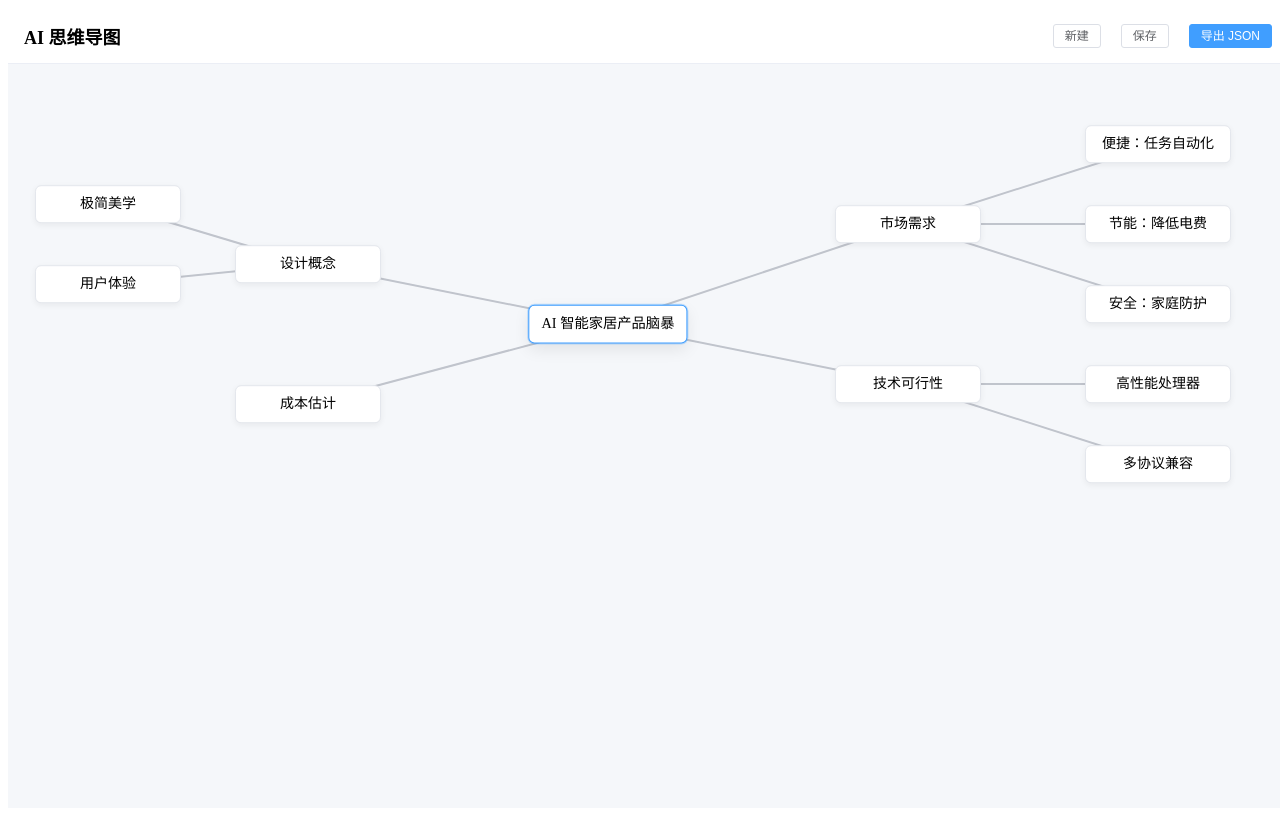
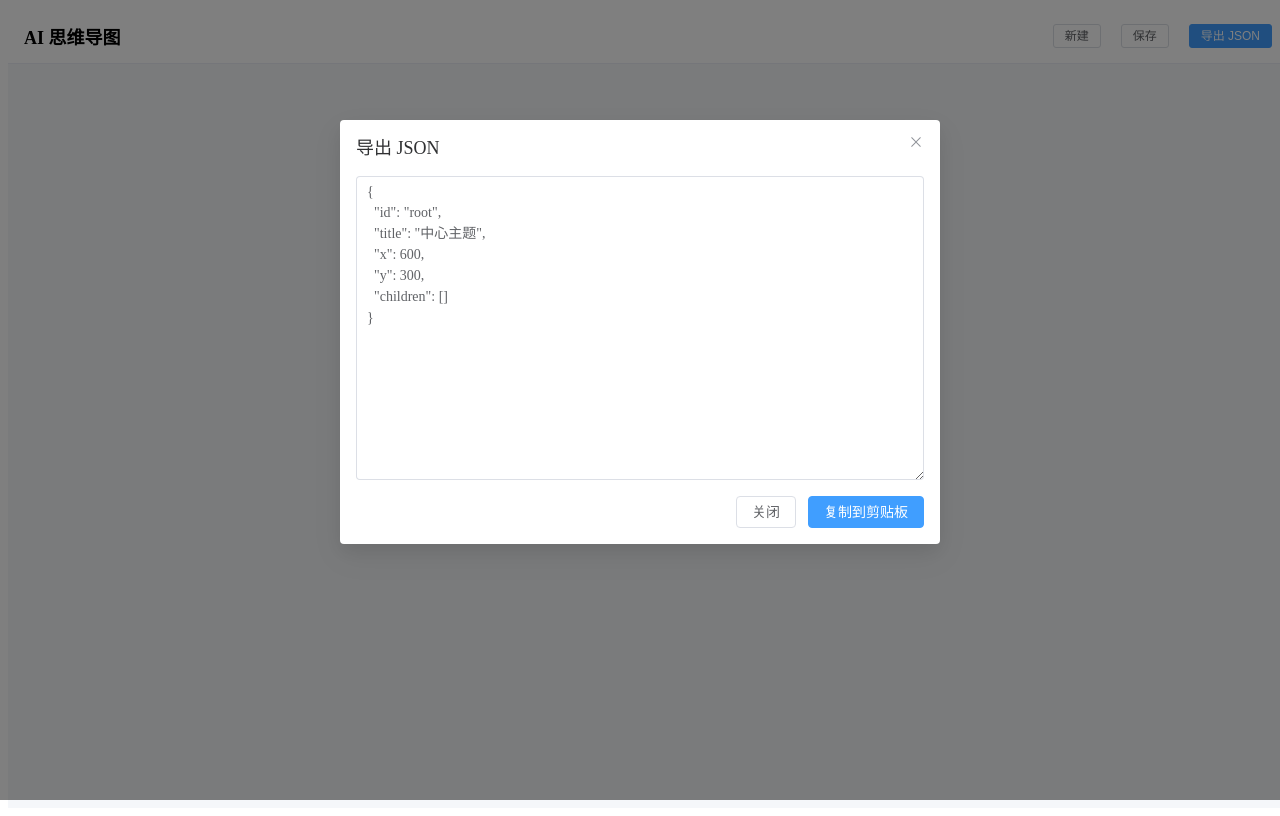
Before and after one commit to 0xihehe0/vue3-mindmap, a Vue app: page / in a window 1280 px wide. Both pictures are taken after a click on the button "导出 JSON". Built offline with nearby package versions, Linux system fonts and the light colour scheme.

Commit message:
add from 0 to finish

```diff
--- a/src/App.vue
+++ b/src/App.vue
@@ -1,12 +1,171 @@
 <script setup lang="ts">
+import { ref, onMounted } from 'vue'
 import Toolbar from './components/Toolbar.vue'
 import MindMapCanvas from './components/MindMapCanvas.vue'
+import type { MindNode } from './types/mindmap'
+import { ElMessage, ElMessageBox } from 'element-plus'
+
+const STORAGE_KEY = 'mindmap-data'
+
+// 生成一个“只有一个父级”的空白导图
+const createEmptyMindMap = (): MindNode => ({
+  id: 'root',
+  title: '中心主题',
+  x: 600,
+  y: 300,
+  children: []
+})
+
+// 根节点：全局唯一状态
+const rootNode = ref<MindNode>(createEmptyMindMap())
+
+// 记录“上次保存时的 JSON”，用来判断当前是否有改动
+const lastSavedJson = ref<string | null>(null)
+
+// 导出 JSON 弹窗
+const exportDialogVisible = ref(false)
+const exportJson = ref('')
+
+// 初次挂载：优先读取本地缓存
+onMounted(() => {
+  const saved = localStorage.getItem(STORAGE_KEY)
+  if (saved) {
+    try {
+      rootNode.value = JSON.parse(saved)
+      lastSavedJson.value = saved
+      console.log('已从本地缓存加载思维导图')
+    } catch (e) {
+      console.error('解析本地思维导图失败：', e)
+      rootNode.value = createEmptyMindMap()
+    }
+  } else {
+    // 没有缓存 → 使用空白导图
+    rootNode.value = createEmptyMindMap()
+  }
+})
+
+/**
+ * 保存当前导图到 localStorage
+ */
+const doSave = () => {
+  const json = JSON.stringify(rootNode.value)
+  localStorage.setItem(STORAGE_KEY, json)
+  lastSavedJson.value = json
+  ElMessage.success('已保存到本地（localStorage）')
+}
+
+/**
+ * Toolbar：点击“保存”
+ */
+const handleSave = () => {
+  doSave()
+}
+
+/**
+ * Toolbar：点击“新建”
+ * 逻辑：
+ * 1. 当前内容和已保存内容完全相同：
+ *    -> 直接新建空白导图
+ * 2. 当前内容和已保存内容不同：
+ *    -> 提示是否先保存
+ */
+const handleNew = () => {
+  const currentJson = JSON.stringify(rootNode.value)
+  const savedJson =
+    lastSavedJson.value ?? localStorage.getItem(STORAGE_KEY)
+
+  // 情况 1：没有任何保存记录
+  if (!savedJson) {
+    rootNode.value = createEmptyMindMap()
+    ElMessage.success('已新建空白思维导图')
+    return
+  }
+
+  // 情况 2：当前内容和保存内容一致 → 无需确认，直接新建
+  if (savedJson === currentJson) {
+    rootNode.value = createEmptyMindMap()
+    ElMessage.success('已新建空白思维导图')
+    return
+  }
+
+  // 情况 3：当前有未保存修改 → 提示用户
+  ElMessageBox.confirm(
+    '当前思维导图尚未保存，是否先保存再新建？',
+    '提示',
+    {
+      confirmButtonText: '保存并新建',
+      cancelButtonText: '直接新建',
+      type: 'warning'
+    }
+  )
+    .then(() => {
+      // 用户选择：保存并新建
+      doSave()
+      rootNode.value = createEmptyMindMap()
+      ElMessage.success('已保存并新建空白思维导图')
+    })
+    .catch(() => {
+      // 用户选择：直接新建（不保存）
+      rootNode.value = createEmptyMindMap()
+      ElMessage.info('已新建空白思维导图（未保存当前修改）')
+    })
+}
+
+/**
+ * Toolbar：点击“导出 JSON”
+ */
+const handleExport = () => {
+  exportJson.value = JSON.stringify(rootNode.value, null, 2)
+  exportDialogVisible.value = true
+}
+
+/**
+ * 导出弹窗：复制 JSON
+ */
+const copyExportJson = async () => {
+  try {
+    await navigator.clipboard.writeText(exportJson.value)
+    ElMessage.success('已复制到剪贴板')
+  } catch (e) {
+    console.error(e)
+    ElMessage.error('复制失败，请手动复制内容')
+  }
+}
 </script>
 
 <template>
   <div class="app-root">
-    <Toolbar />
-    <MindMapCanvas />
+    <Toolbar
+      @new="handleNew"
+      @save="handleSave"
+      @export="handleExport"
+    />
+
+    <!-- 把根节点数据传给画布 -->
+    <MindMapCanvas :root="rootNode" />
+
+    <!-- 导出 JSON 的弹窗 -->
+    <el-dialog
+      v-model="exportDialogVisible"
+      title="导出 JSON"
+      width="600px"
+    >
+      <el-input
+        v-model="exportJson"
+        type="textarea"
+        :rows="14"
+      />
+      <template #footer>
+        <span class="dialog-footer">
+          <el-button @click="exportDialogVisible = false">
+            关闭
+          </el-button>
+          <el-button type="primary" @click="copyExportJson">
+            复制到剪贴板
+          </el-button>
+        </span>
+      </template>
+    </el-dialog>
   </div>
 </template>
 
--- a/src/components/MindMapCanvas.vue
+++ b/src/components/MindMapCanvas.vue
@@ -7,9 +7,11 @@ import {
   onBeforeUnmount
 } from 'vue'
 import type { MindNode } from '../types/mindmap'
-import { mockMindMap } from '../mock/mindmap'
 
-const rootNode = ref<MindNode>(mockMindMap)
+// 从父组件传入根节点
+const props = defineProps<{
+  root: MindNode
+}>()
 
 interface Line {
   id: string
@@ -19,7 +21,7 @@ interface Line {
 
 // ======= 选中 / 拖拽节点 =======
 
-const selectedId = ref<string | null>('root')
+const selectedId = ref<string | null>(props.root.id)
 
 const draggingNodeId = ref<string | null>(null)
 const dragState = ref({
@@ -82,7 +84,7 @@ const genId = () =>
   Math.random().toString(16).slice(2)
 
 const removeNodeById = (id: string) => {
-  if (id === rootNode.value.id) return
+  if (id === props.root.id) return
 
   const dfs = (node: MindNode): boolean => {
     if (!node.children) return false
@@ -99,11 +101,11 @@ const removeNodeById = (id: string) => {
     return node.children.some(child => dfs(child))
   }
 
-  dfs(rootNode.value)
+  dfs(props.root)
 }
 
 const addChildNode = (parentId: string) => {
-  const parent = findNodeById(rootNode.value, parentId)
+  const parent = findNodeById(props.root, parentId)
   if (!parent) return
 
   const childIndex = parent.children?.length ?? 0
@@ -133,7 +135,7 @@ const flatNodes = computed<MindNode[]>(() => {
     node.children?.forEach(child => dfs(child))
   }
 
-  dfs(rootNode.value)
+  dfs(props.root)
   return result
 })
 
@@ -151,7 +153,7 @@ const lines = computed<Line[]>(() => {
     })
   }
 
-  walk(rootNode.value)
+  walk(props.root)
   return result
 })
 
@@ -162,10 +164,9 @@ const handleCanvasClick = () => {
   hideContextMenu()
 }
 
-// 画布上的鼠标按下：如果按着空格键，就开始平移
 const handleCanvasMouseDown = (e: MouseEvent) => {
   if (!isSpacePressed.value) return
-  if (e.button !== 0) return // 只响应左键
+  if (e.button !== 0) return
   e.preventDefault()
 
   isPanning.value = true
@@ -190,11 +191,13 @@ const handlePanMouseMove = (e: MouseEvent) => {
 
 const handlePanMouseUp = () => {
   isPanning.value = false
-  window.removeEventListener('mousemove', handlePanMouseMove)
+  window.removeEventListener(
+    'mousemove',
+    handlePanMouseMove
+  )
   window.removeEventListener('mouseup', handlePanMouseUp)
 }
 
-// 滚轮缩放（以画布中心为基准，简单版）
 const handleWheel = (e: WheelEvent) => {
   e.preventDefault()
   const delta = e.deltaY
@@ -206,7 +209,7 @@ const handleWheel = (e: WheelEvent) => {
   )
 }
 
-// ======= 交互：节点拖拽 =======
+// ======= 节点拖拽 =======
 
 const handleNodeMouseDown = (
   node: MindNode,
@@ -236,12 +239,11 @@ const handleMouseMove = (e: MouseEvent) => {
   if (!draggingNodeId.value) return
 
   const node = findNodeById(
-    rootNode.value,
+    props.root,
     draggingNodeId.value
   )
   if (!node) return
 
-  // 注意：要除以当前 scale，避免缩放后拖拽速度失真
   const dx =
     (e.clientX - dragState.value.mouseX) / scale.value
   const dy =
@@ -281,7 +283,7 @@ const hideContextMenu = () => {
 const handleMenuRename = () => {
   if (!contextMenu.nodeId) return
   const node = findNodeById(
-    rootNode.value,
+    props.root,
     contextMenu.nodeId
   )
   hideContextMenu()
@@ -303,7 +305,7 @@ const handleMenuDelete = () => {
   const id = contextMenu.nodeId
   hideContextMenu()
 
-  if (id === rootNode.value.id) return
+  if (id === props.root.id) return
 
   removeNodeById(id)
   if (selectedId.value === id) {
@@ -320,7 +322,7 @@ const handleMenuDelete = () => {
 const commitEdit = () => {
   if (!editingId.value) return
   const node = findNodeById(
-    rootNode.value,
+    props.root,
     editingId.value
   )
   if (node) {
@@ -336,11 +338,10 @@ const cancelEdit = () => {
   editTitle.value = ''
 }
 
-// ======= 键盘：只管空格（平移用） =======
+// ======= 键盘：空格用于平移 =======
 
 const handleKeyDown = (e: KeyboardEvent) => {
   if (e.code === 'Space') {
-    // 如果在输入框里打字，就不要拦截空格
     const target = e.target as HTMLElement | null
     const tag = target?.tagName
     if (
@@ -371,7 +372,10 @@ onBeforeUnmount(() => {
   window.removeEventListener('keyup', handleKeyUp)
   window.removeEventListener('mousemove', handleMouseMove)
   window.removeEventListener('mouseup', handleMouseUp)
-  window.removeEventListener('mousemove', handlePanMouseMove)
+  window.removeEventListener(
+    'mousemove',
+    handlePanMouseMove
+  )
   window.removeEventListener('mouseup', handlePanMouseUp)
 })
 </script>
@@ -385,7 +389,6 @@ onBeforeUnmount(() => {
       @mousedown="handleCanvasMouseDown"
       @wheel.prevent="handleWheel"
     >
-      <!-- 加 transform 的容器：缩放 + 平移都作用在这里 -->
       <div
         class="canvas-content"
         :style="{
@@ -418,7 +421,6 @@ onBeforeUnmount(() => {
           @mousedown.stop.prevent="handleNodeMouseDown(node, $event)"
           @contextmenu.stop.prevent="handleNodeContextMenu(node, $event)"
         >
-          <!-- 编辑状态 -->
           <template v-if="editingId === node.id">
             <el-input
               v-model="editTitle"
@@ -431,14 +433,13 @@ onBeforeUnmount(() => {
               @blur="commitEdit"
             />
           </template>
-          <!-- 普通状态 -->
           <template v-else>
             {{ node.title }}
           </template>
         </div>
       </div>
 
-      <!-- 右键菜单（注意：用 fixed，坐标用屏幕坐标） -->
+      <!-- 右键菜单 -->
       <div
         v-if="contextMenu.visible"
         class="context-menu"
@@ -482,7 +483,6 @@ onBeforeUnmount(() => {
   overflow: hidden;
 }
 
-/* 缩放 + 平移容器 */
 .canvas-content {
   width: 100%;
   height: 100%;
@@ -536,7 +536,6 @@ onBeforeUnmount(() => {
   cursor: grabbing;
 }
 
-/* 右键菜单 */
 .context-menu {
   position: fixed;
   z-index: 10;
@@ -572,7 +571,6 @@ onBeforeUnmount(() => {
   background: #fef0f0;
 }
 
-/* 空格按下时，画布整体更像“拖动画布”的感觉 */
 .canvas-inner.is-panning {
   cursor: grab;
 }
--- a/src/components/Toolbar.vue
+++ b/src/components/Toolbar.vue
@@ -2,21 +2,27 @@
  * @Author: yaojinxi 864554492@qq.com
  * @Date: 2025-11-14 16:18:09
  * @LastEditors: yaojinxi 864554492@qq.com
- * @LastEditTime: 2025-11-14 16:18:32
+ * @LastEditTime: 2025-11-16 22:36:17
  * @FilePath: \mindmap-vue3\src\components\Toolbar.vue
  * @Description: 这是默认设置,请设置`customMade`, 打开koroFileHeader查看配置 进行设置: https://github.com/OBKoro1/koro1FileHeader/wiki/%E9%85%8D%E7%BD%AE
 -->
 <script setup lang="ts">
+const emit = defineEmits<{
+  (e: 'new'): void
+  (e: 'save'): void
+  (e: 'export'): void
+}>()
+
 const handleNew = () => {
-  console.log('新建思维导图')
+  emit('new')
 }
 
 const handleSave = () => {
-  console.log('保存当前导图')
+  emit('save')
 }
 
 const handleExport = () => {
-  console.log('导出为 JSON')
+  emit('export')
 }
 </script>
 
@@ -26,9 +32,17 @@ const handleExport = () => {
       <span class="logo">AI 思维导图</span>
     </div>
     <div class="toolbar-right">
-      <el-button size="small" @click="handleNew">新建</el-button>
-      <el-button size="small" @click="handleSave">保存</el-button>
-      <el-button size="small" type="primary" @click="handleExport">
+      <el-button size="small" @click="handleNew">
+        新建
+      </el-button>
+      <el-button size="small" @click="handleSave">
+        保存
+      </el-button>
+      <el-button
+        size="small"
+        type="primary"
+        @click="handleExport"
+      >
         导出 JSON
       </el-button>
     </div>
```
